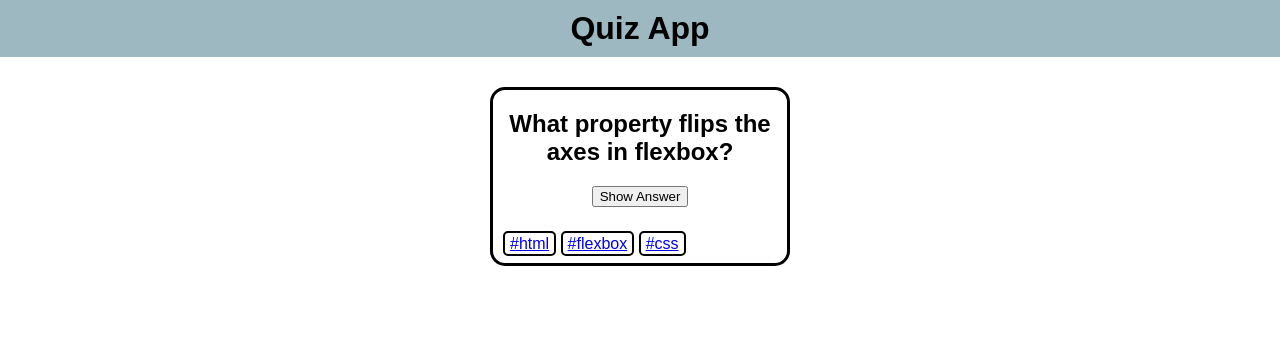
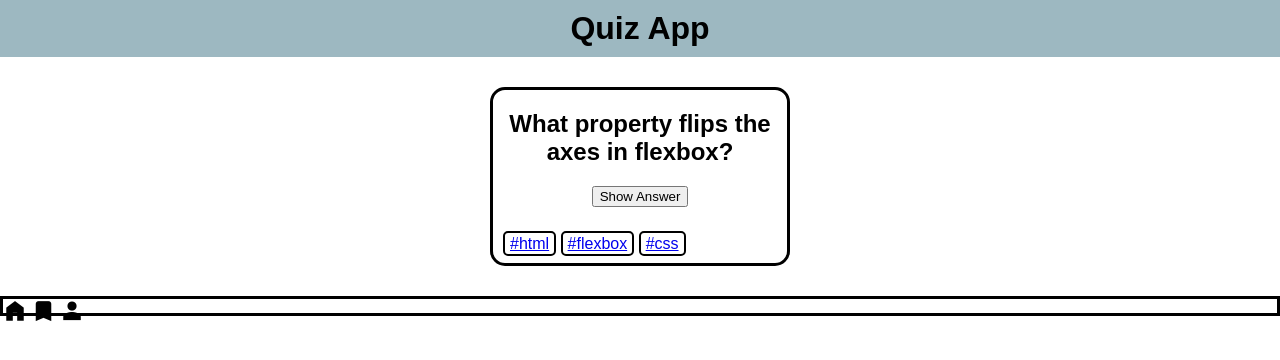
Before and after one commit to augustinanders/2023_02_13_quiz-app, a plain HTML site: page index.html in a window 1280 px wide. Drawn offline with nearby package versions, Linux system fonts and the light colour scheme.

Commit message:
add icons

```diff
--- a/css/styles.css
+++ b/css/styles.css
@@ -41,3 +41,11 @@ main {
   border-radius: 5px;
   padding: 2px 5px;
 }
+footer {
+  border: 3px solid black;
+  height: 20px;
+}
+
+.material-symbols-outlined {
+  font-variation-settings: "FILL" 1, "wght" 700, "GRAD" 200, "opsz" 40;
+}
--- a/index.html
+++ b/index.html
@@ -6,6 +6,10 @@
     <meta name="viewport" content="width=device-width, initial-scale=1.0" />
     <title>Quiz App</title>
     <link rel="stylesheet" href="./css/styles.css" />
+    <link
+      rel="stylesheet"
+      href="https://fonts.googleapis.com/css2?family=Material+Symbols+Outlined:opsz,wght,FILL,GRAD@20..48,100..700,0..1,-50..200"
+    />
   </head>
 
   <body>
@@ -33,5 +37,10 @@
         </section>
       </article>
     </main>
+    <footer>
+      <span class="material-symbols-outlined"> home </span>
+      <span class="material-symbols-outlined"> bookmark </span>
+      <span class="material-symbols-outlined"> person_filled </span>
+    </footer>
   </body>
 </html>
```
